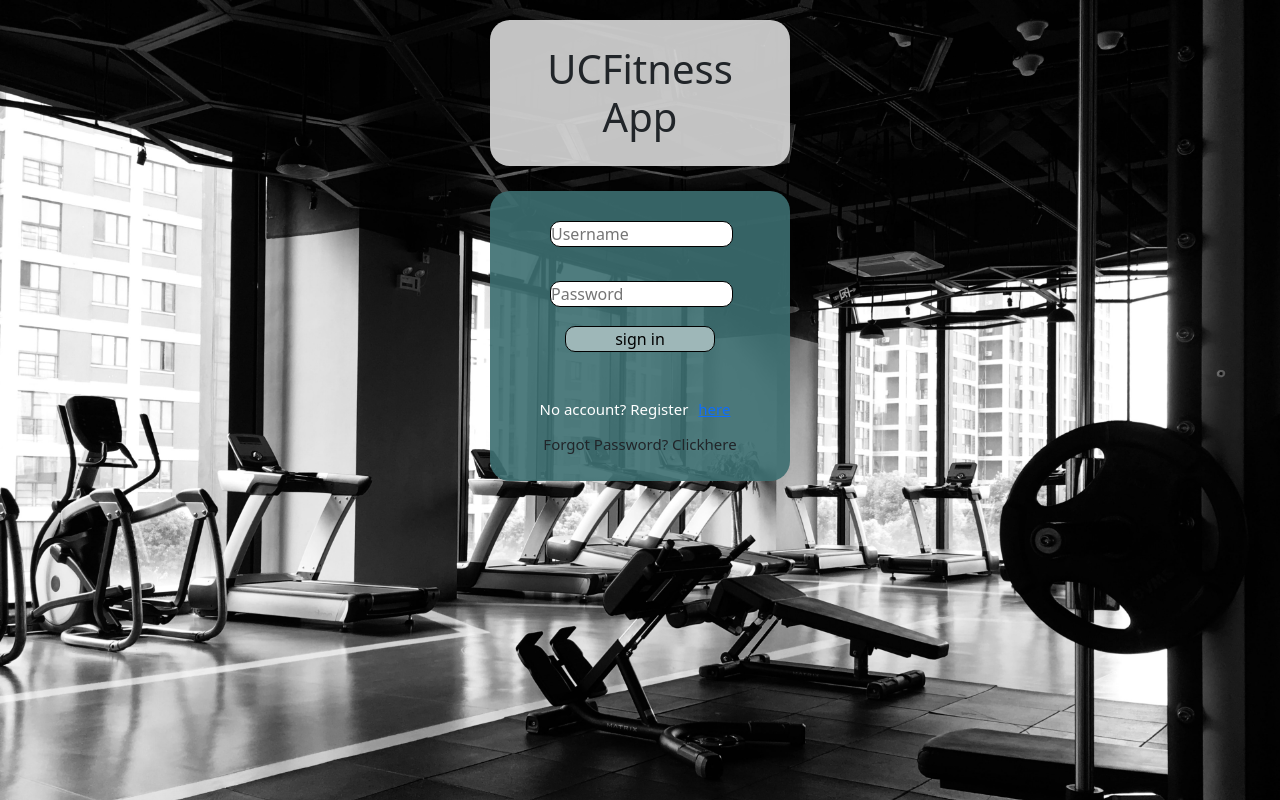
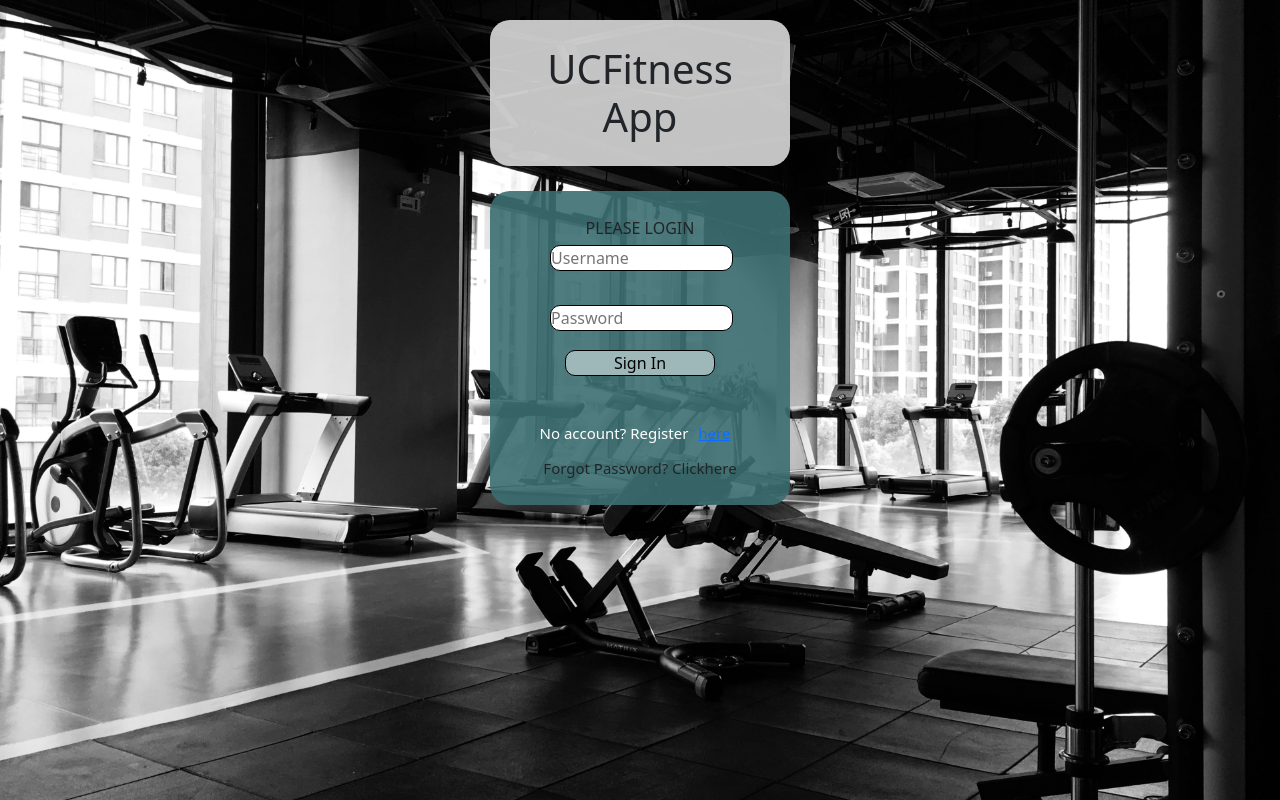
Before and after one commit to BrandonN24/workout-app, a React (Create React App) app in the folder frontend/: page / in a window 1280 px wide. Built offline with nearby package versions, Linux system fonts and the light colour scheme.

Commit message:
Fixed background image

```diff
--- a/frontend/src/App.css
+++ b/frontend/src/App.css
@@ -2,8 +2,10 @@ body {
   font-family: 'Josefin Sans';
   background-color: #FFFAFB;
   background-image: url("./components/images/background.jpg");
+  background-repeat: no-repeat;
   background-size: cover;
-  background-repeat: no-repeat;
+  background-position: center center;
+  background-attachment: fixed;
   overflow-x:hidden;
 }
 
--- a/frontend/src/components/Login.js
+++ b/frontend/src/components/Login.js
@@ -103,10 +103,11 @@ function Login()
         <div class="loginContainer">
             <div class="loginDiv">
                 <form onSubmit={doLogin}>
+                <span id="inner-title">PLEASE LOGIN</span><br />
                 <input type="text" id="loginName" placeholder="Username" ref={(c) => loginName = c} /><br />
                 <input type="password" id="loginPassword" placeholder="Password" ref={(c) => loginPassword = c} /><br />
 
-                <input type="submit" id="loginButton" class="buttons" value = "sign in"
+                <input type="submit" id="loginButton" class="buttons" value = "Sign In"
                 onClick={doLogin} />
                 </form>
                 <span id="loginResult">{message}</span><br />
--- a/frontend/src/css/Stats.css
+++ b/frontend/src/css/Stats.css
@@ -14,6 +14,7 @@
     justify-content: center;
     align-items: center;
     color: white;
+    background-color: black;
   }
 
   .container {
```
